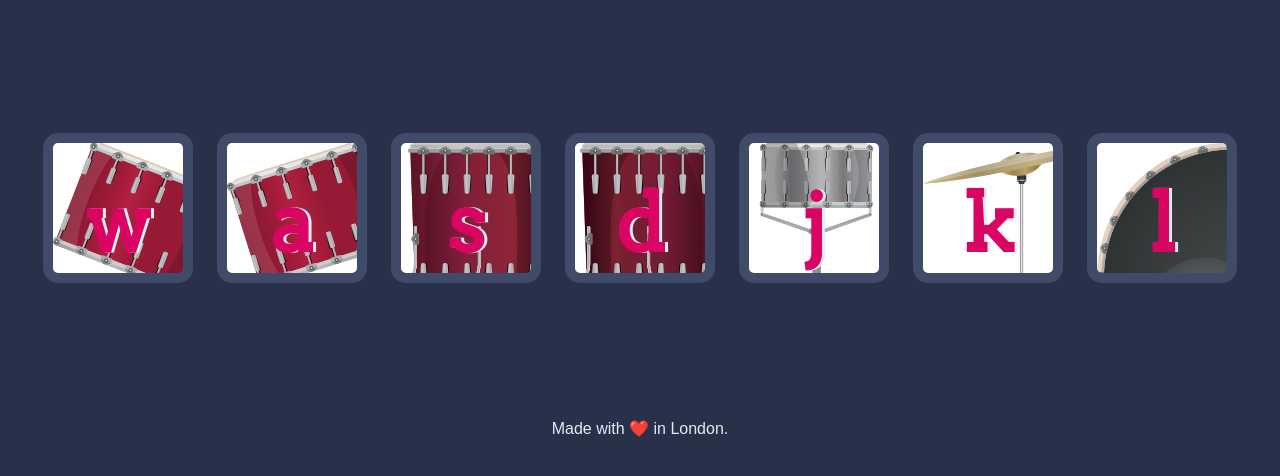
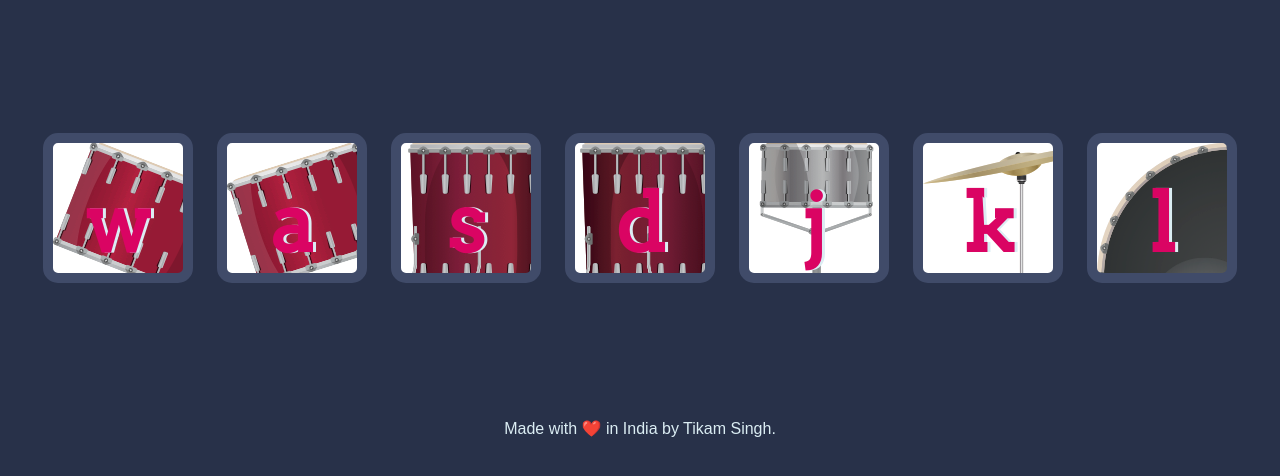
Before and after one commit to tikam300/Drum_Kit, a plain HTML site: page index.html in a window 1280 px wide. Shown: the part 156-632 px from the top of the page. Drawn offline with Linux system fonts and the light colour scheme.

Commit message:
Update index.html

```diff
--- a/index.html
+++ b/index.html
@@ -25,6 +25,6 @@
   <script src="index.js" charset="utf-8"></script>
 </body>
 <footer>
-  Made with ❤️ in London.
+  Made with ❤️ in India by Tikam Singh.
 </footer>
 </html>
```
